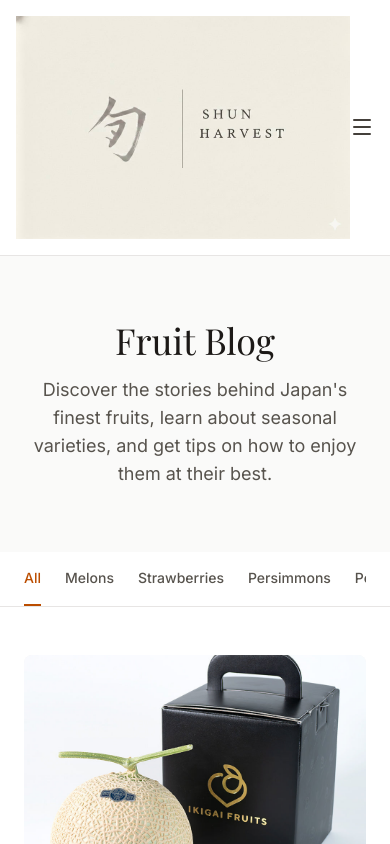
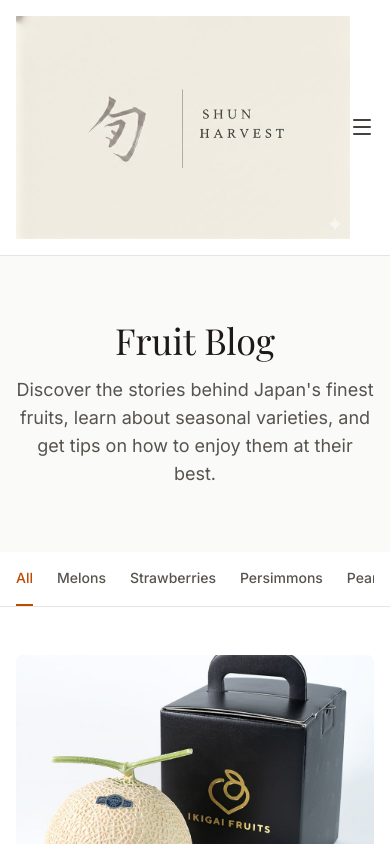
Before and after one commit to favianyip/shunharvest, a Next.js app: page /blog in a window 390 px wide. Shown: the top 844 px of the page. Built offline with nearby package versions, Linux system fonts and the light colour scheme; a web font is replaced by a local one.

Commit message:
Fix mobile overflow - app-like behavior, no horizontal scroll

```diff
--- a/src/app/globals.css
+++ b/src/app/globals.css
@@ -5,26 +5,66 @@
   --font-inter: 'Inter', sans-serif;
 }
 
-/* Prevent horizontal overflow on mobile */
-html, body {
+/* CRITICAL: Prevent ALL horizontal overflow - app-like behavior */
+html {
   overflow-x: hidden;
   width: 100%;
   max-width: 100vw;
+  -webkit-overflow-scrolling: touch;
 }
 
 body {
   font-family: var(--font-inter);
+  overflow-x: hidden;
+  width: 100%;
+  max-width: 100vw;
+  position: relative;
 }
 
-/* Fix mobile layout issues */
-@media (max-width: 768px) {
-  main, section, div {
-    max-width: 100vw;
+/* Global overflow prevention */
+#__next,
+main,
+header,
+footer,
+section,
+article,
+aside,
+nav {
+  overflow-x: hidden;
+  max-width: 100vw;
+}
+
+/* Fix all containers */
+.max-w-7xl,
+.max-w-4xl,
+.max-w-xl {
+  width: 100%;
+  box-sizing: border-box;
+}
+
+/* Ensure images never overflow */
+img {
+  max-width: 100%;
+  height: auto;
+}
+
+/* Mobile-specific fixes */
+@media (max-width: 640px) {
+  /* Ensure padding doesn't cause overflow */
+  .px-6 {
+    padding-left: 1rem !important;
+    padding-right: 1rem !important;
   }
 
-  img {
-    max-width: 100%;
-    height: auto;
+  /* Fix flex items that might overflow */
+  .flex-wrap {
+    flex-wrap: wrap !important;
+  }
+
+  /* Prevent any element from being wider than viewport */
+  * {
+    max-width: 100vw;
+    box-sizing: border-box;
   }
 }
 
--- a/src/app/page.tsx
+++ b/src/app/page.tsx
@@ -68,24 +68,24 @@ export default function HomePage() {
       <HeroSlider banners={banners} />
 
       {/* Featured By Section */}
-      <section className="py-12 bg-white">
-        <div className="max-w-7xl mx-auto px-6 lg:px-8">
+      <section className="py-12 bg-white overflow-hidden">
+        <div className="max-w-7xl mx-auto px-4 sm:px-6 lg:px-8">
           <h2 className="text-center text-sm uppercase tracking-widest text-stone-500 mb-8">
             Featured By
           </h2>
-          <div className="flex flex-wrap justify-center items-center gap-8 md:gap-12 text-stone-400">
-            <span className="text-xl font-serif">Bloomberg</span>
-            <span className="text-xl font-serif">Business Insider</span>
-            <span className="text-xl font-serif">The Wall Street Journal</span>
-            <span className="text-xl font-serif">Microsoft Start</span>
-            <span className="text-xl font-serif">The New York Times</span>
+          <div className="flex flex-wrap justify-center items-center gap-4 sm:gap-8 md:gap-12 text-stone-400">
+            <span className="text-base sm:text-xl font-serif">Bloomberg</span>
+            <span className="text-base sm:text-xl font-serif">Business Insider</span>
+            <span className="text-base sm:text-xl font-serif whitespace-nowrap">The Wall Street Journal</span>
+            <span className="text-base sm:text-xl font-serif">Microsoft Start</span>
+            <span className="text-base sm:text-xl font-serif whitespace-nowrap">The New York Times</span>
           </div>
         </div>
       </section>
 
       {/* Welcome Section */}
-      <section className="py-16 md:py-24 bg-stone-50">
-        <div className="max-w-4xl mx-auto px-6 lg:px-8 text-center">
+      <section className="py-16 md:py-24 bg-stone-50 overflow-hidden">
+        <div className="max-w-4xl mx-auto px-4 sm:px-6 lg:px-8 text-center">
           <h2 className="font-serif text-3xl md:text-4xl lg:text-5xl text-stone-900 mb-6">
             In harmony with nature.
           </h2>
@@ -103,8 +103,8 @@ export default function HomePage() {
       </section>
 
       {/* Featured Products */}
-      <section className="py-16 md:py-24">
-        <div className="max-w-7xl mx-auto px-6 lg:px-8">
+      <section className="py-16 md:py-24 overflow-hidden">
+        <div className="max-w-7xl mx-auto px-4 sm:px-6 lg:px-8">
           <div className="flex items-center justify-between mb-8">
             <h2 className="font-serif text-2xl md:text-3xl text-stone-900">
               Featured Fruits
@@ -135,8 +135,8 @@ export default function HomePage() {
 
       {/* Categories Section */}
       {categories.length > 0 && (
-        <section className="py-16 md:py-24 bg-stone-50">
-          <div className="max-w-7xl mx-auto px-6 lg:px-8">
+        <section className="py-16 md:py-24 bg-stone-50 overflow-hidden">
+          <div className="max-w-7xl mx-auto px-4 sm:px-6 lg:px-8">
             <h2 className="font-serif text-2xl md:text-3xl text-stone-900 mb-8 text-center">
               Shop by Category
             </h2>
@@ -169,8 +169,8 @@ export default function HomePage() {
       )}
 
       {/* Quality Promise */}
-      <section className="py-16 md:py-24">
-        <div className="max-w-7xl mx-auto px-6 lg:px-8">
+      <section className="py-16 md:py-24 overflow-hidden">
+        <div className="max-w-7xl mx-auto px-4 sm:px-6 lg:px-8">
           <div className="grid md:grid-cols-3 gap-8 text-center">
             <div>
               <div className="w-16 h-16 mx-auto mb-4 rounded-full bg-amber-100 flex items-center justify-center">
@@ -198,15 +198,15 @@ export default function HomePage() {
       </section>
 
       {/* Newsletter CTA */}
-      <section className="py-16 md:py-24 bg-amber-700">
-        <div className="max-w-xl mx-auto px-6 lg:px-8 text-center">
+      <section className="py-16 md:py-24 bg-amber-700 overflow-hidden">
+        <div className="max-w-xl mx-auto px-4 sm:px-6 lg:px-8 text-center">
           <h2 className="font-serif text-2xl md:text-3xl text-white mb-4">
             Sign up for our newsletter!
           </h2>
           <p className="text-amber-100 mb-8">
             Don&apos;t miss out on special discounts, promotions and newly curated fruits in season.
           </p>
-          <form className="flex gap-2 max-w-md mx-auto">
+          <form className="flex flex-col sm:flex-row gap-2 max-w-md mx-auto">
             <input
               type="email"
               placeholder="email@example.com"
@@ -214,7 +214,7 @@ export default function HomePage() {
             />
             <button
               type="submit"
-              className="px-6 py-3 bg-stone-900 text-white font-medium rounded hover:bg-stone-800 transition-colors"
+              className="px-6 py-3 bg-stone-900 text-white font-medium rounded hover:bg-stone-800 transition-colors whitespace-nowrap"
             >
               Subscribe
             </button>
--- a/src/components/Footer.tsx
+++ b/src/components/Footer.tsx
@@ -31,10 +31,10 @@ const footerNavigation = {
 
 export default function Footer() {
   return (
-    <footer className="bg-stone-100">
+    <footer className="bg-stone-100 overflow-hidden">
       {/* CTA Section */}
-      <div className="border-b border-stone-200">
-        <div className="mx-auto max-w-7xl px-6 py-12 lg:px-8">
+      <div className="border-b border-stone-200 overflow-hidden">
+        <div className="mx-auto max-w-7xl px-4 sm:px-6 py-12 lg:px-8">
           <div className="grid grid-cols-1 md:grid-cols-2 gap-8">
             <div className="text-center md:text-left">
               <h3 className="text-lg font-medium text-stone-900">FAQ</h3>
@@ -140,15 +140,15 @@ export default function Footer() {
               <h4 className="text-sm font-semibold text-stone-900 uppercase tracking-wider">
                 Newsletter
               </h4>
-              <form className="mt-4 flex gap-2">
+              <form className="mt-4 flex flex-col sm:flex-row gap-2">
                 <input
                   type="email"
                   placeholder="email@example.com"
-                  className="flex-1 px-3 py-2 border border-stone-300 text-sm focus:outline-none focus:ring-1 focus:ring-stone-400"
+                  className="flex-1 min-w-0 px-3 py-2 border border-stone-300 text-sm focus:outline-none focus:ring-1 focus:ring-stone-400"
                 />
                 <button
                   type="submit"
-                  className="px-4 py-2 bg-stone-900 text-white text-sm hover:bg-stone-800 transition-colors"
+                  className="px-4 py-2 bg-stone-900 text-white text-sm hover:bg-stone-800 transition-colors whitespace-nowrap shrink-0"
                 >
                   Subscribe
                 </button>
@@ -169,8 +169,8 @@ export default function Footer() {
       </div>
 
       {/* Bottom Bar */}
-      <div className="border-t border-stone-200">
-        <div className="mx-auto max-w-7xl px-6 py-4 lg:px-8 flex flex-col md:flex-row justify-between items-center gap-4">
+      <div className="border-t border-stone-200 overflow-hidden">
+        <div className="mx-auto max-w-7xl px-4 sm:px-6 py-4 lg:px-8 flex flex-col md:flex-row justify-between items-center gap-4">
           <p className="text-xs text-stone-600">© 2026 Shun Harvest (旬). All rights reserved.</p>
           <div className="flex gap-4">
             {footerNavigation.legal.map((item) => (
--- a/src/components/Header.tsx
+++ b/src/components/Header.tsx
@@ -46,8 +46,8 @@ export default function Header() {
   const { totalItems, toggleCart } = useCart();
 
   return (
-    <header className="bg-white sticky top-0 z-50 border-b border-stone-200">
-      <nav className="mx-auto flex max-w-7xl items-center justify-between p-4 lg:px-8">
+    <header className="bg-white sticky top-0 z-50 border-b border-stone-200 overflow-hidden">
+      <nav className="mx-auto flex max-w-7xl items-center justify-between px-4 py-4 lg:px-8 overflow-hidden">
         {/* Logo */}
         <div className="flex lg:flex-1">
           <Link href="/" className="-m-1.5 p-1.5 flex items-center gap-3">
--- a/src/components/HeroSlider.tsx
+++ b/src/components/HeroSlider.tsx
@@ -29,7 +29,7 @@ export default function HeroSlider({ banners }: HeroSliderProps) {
   if (banners.length === 0) return null;
 
   return (
-    <div className="relative w-full h-[600px] md:h-[700px] overflow-hidden bg-stone-800">
+    <div className="relative w-full h-[500px] sm:h-[600px] md:h-[700px] overflow-hidden bg-stone-800">
       {/* Slides */}
       {banners.map((banner, index) => (
         <div
@@ -53,8 +53,8 @@ export default function HeroSlider({ banners }: HeroSliderProps) {
           <div className="absolute inset-0 bg-gradient-to-r from-stone-900/60 to-transparent" />
 
           {/* Content */}
-          <div className="relative h-full max-w-7xl mx-auto px-6 lg:px-8 flex items-center">
-            <div className="max-w-xl text-white">
+          <div className="relative h-full max-w-7xl mx-auto px-4 sm:px-6 lg:px-8 flex items-center overflow-hidden">
+            <div className="max-w-xl text-white overflow-hidden">
               {banner.subtitle && (
                 <p className="text-sm uppercase tracking-widest mb-4 text-amber-300">
                   {banner.subtitle}
```
